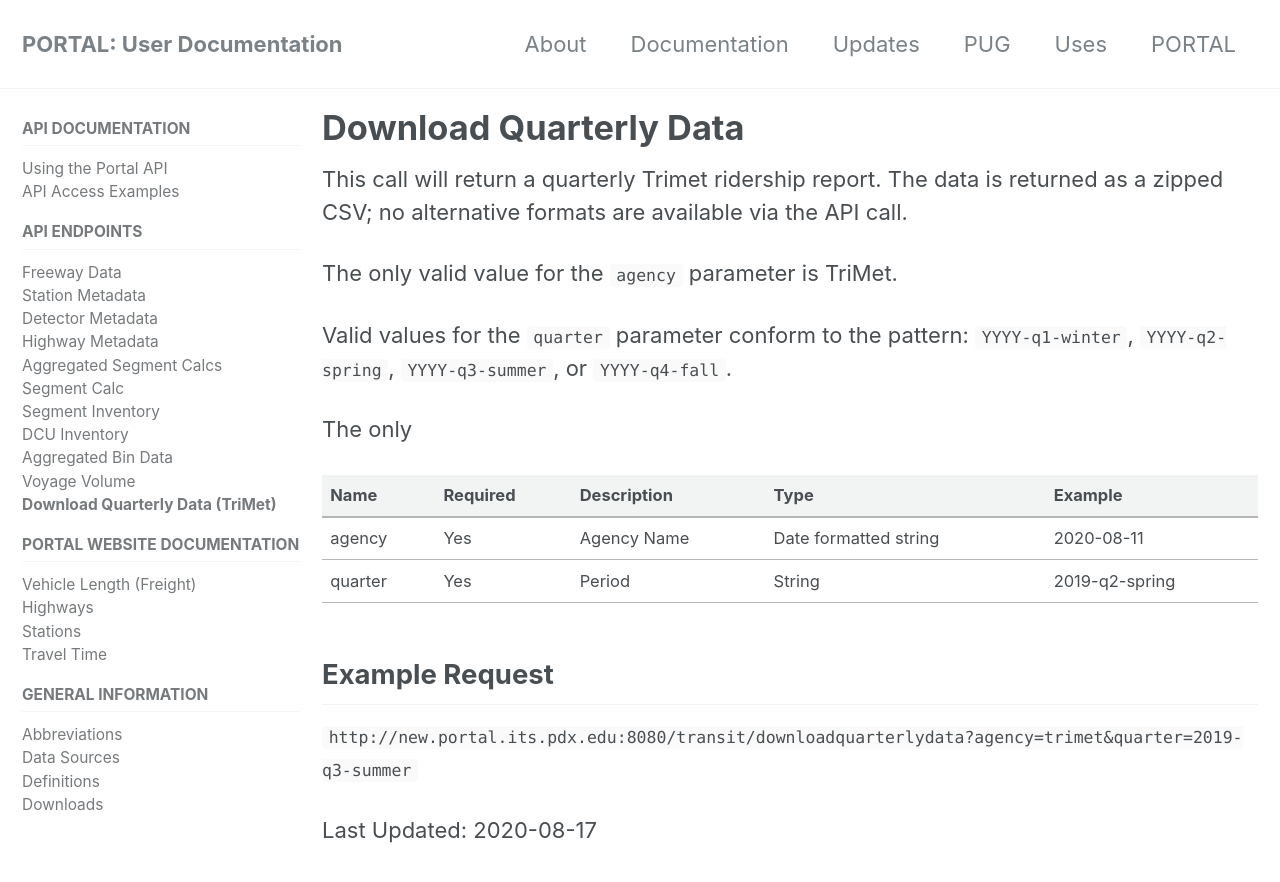
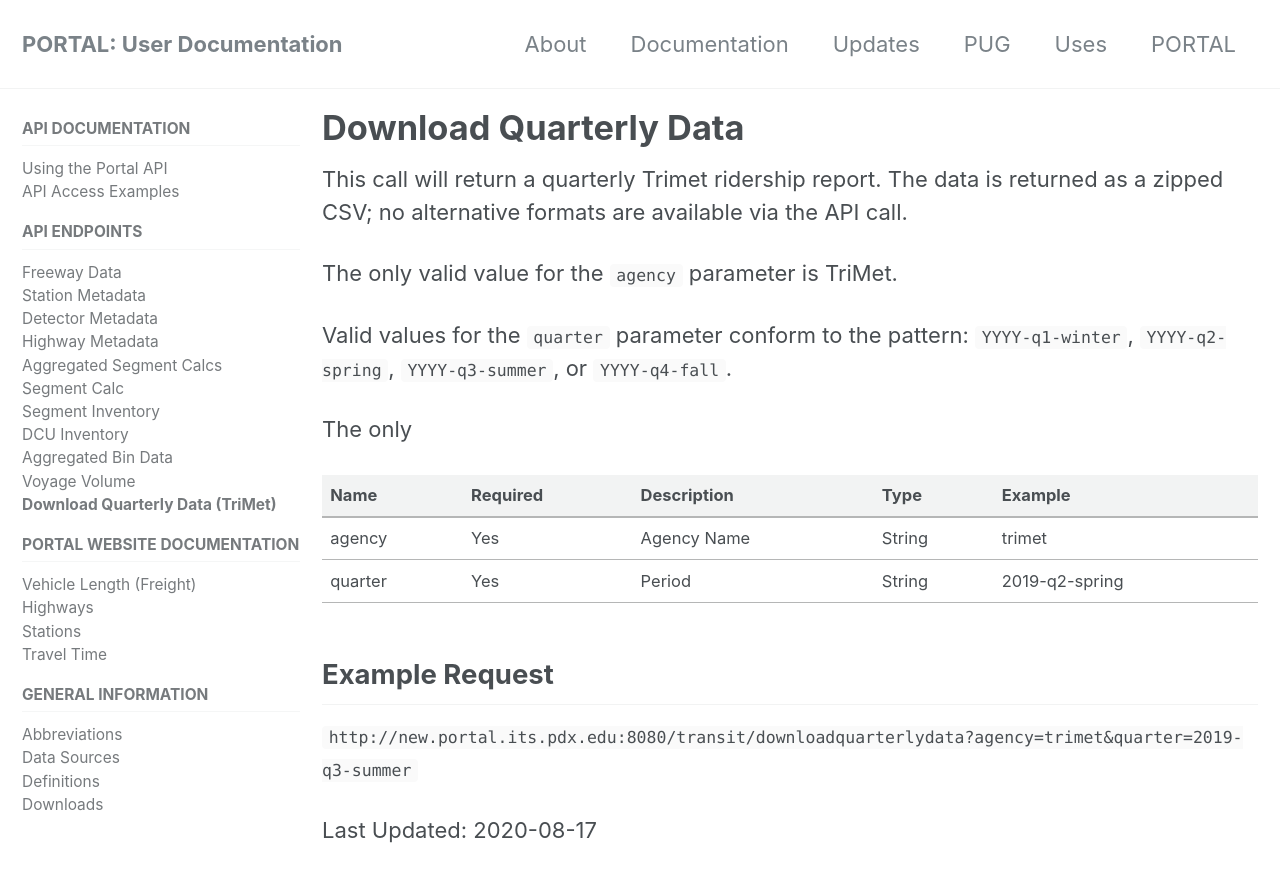
Before and after one commit to adus/portal-documentation, a Jekyll site: the page built from _documents/downloadquarterlydata.md, in a window 1280 px wide and 900 px high. Shown: the top 882 px of the window. Built offline with Jekyll 4.4.1, drawn with Linux system fonts in a browser that asks for light colours; nearby versions of some CDN libraries.

Commit message:
Update downloadquarterlydata.md
Correct Type and Example provided for agency parameter.

```diff
--- a/_documents/downloadquarterlydata.md
+++ b/_documents/downloadquarterlydata.md
@@ -9,10 +9,10 @@ Valid values for the `quarter` parameter conform to the pattern: `YYYY-q1-winter
 
 The only
 
-| Name         | Required  | Description | Type                  | Example          |
-| ------------ | --------- | ----------- | --------------------- | ---------------- |
-| agency       | Yes       | Agency Name | Date formatted string | 2020-08-11       |
-| quarter      | Yes       | Period      | String                | 2019-q2-spring   |
+| Name         | Required  | Description | Type   | Example        |
+| ------------ | --------- | ----------- | ------ | -------------- |
+| agency       | Yes       | Agency Name | String | trimet         |
+| quarter      | Yes       | Period      | String | 2019-q2-spring |
 
 
 ## Example Request
```
